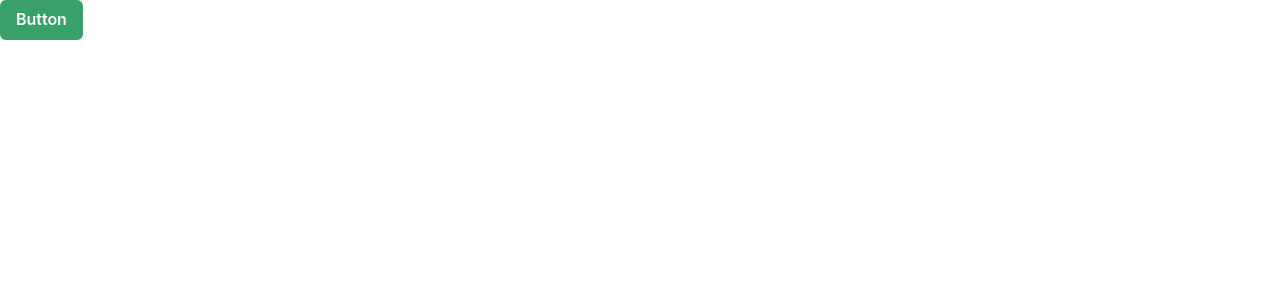
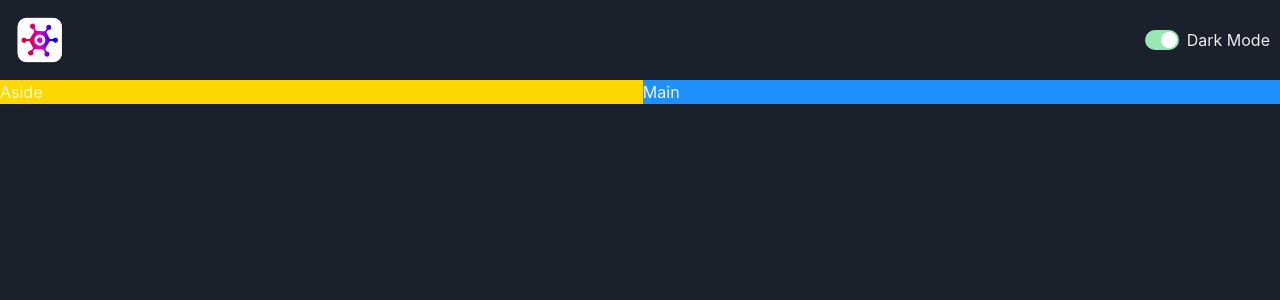
Before and after one commit to KingsIke/Kings_Game-hub, a React (Vite) app: page / in a window 1280 px wide. Shown: the top 300 px of the page. Built offline with nearby package versions, Linux system fonts and the light colour scheme.

Commit message:
color toggle

```diff
--- a/src/App.tsx
+++ b/src/App.tsx
@@ -1,13 +1,26 @@
 import { useState } from 'react'
-import reactLogo from './assets/react.svg'
-import { Button, ButtonGroup } from '@chakra-ui/react'
-import './App.css'
+import { Button, ButtonGroup, Grid, GridItem, Show } from '@chakra-ui/react'
+import { NavBar } from './components/NavBar/NavBar'
 
 function App() {
   const [count, setCount] = useState(0)
 
   return (
-    <Button colorScheme='green'> Button </Button>
+    <Grid templateAreas={{
+      base: `"nav" "main"`,
+      lg: `"nav nav" "aside main"`
+    }}>
+      <GridItem area='nav'  >
+        <NavBar />
+      </GridItem>
+      <Show above='lg'>
+
+        <GridItem area='aside' bg='gold' >Aside</GridItem>
+      </Show>
+      <GridItem area='main' bg='dodgerblue' >Main</GridItem>
+
+
+    </Grid>
   )
 }
 
--- /dev/null
+++ b/src/components/ColorModeSwitch.tsx
@@ -0,0 +1,12 @@
+import { HStack, Switch, Text, useColorMode } from '@chakra-ui/react'
+import React from 'react'
+
+export const ColorModeSwitch = () => {
+    const { toggleColorMode, colorMode } = useColorMode()
+    return (
+        <HStack>
+            <Switch colorScheme='green' isChecked={colorMode === 'dark'} onChange={toggleColorMode} />
+            <Text> Dark Mode</Text>
+        </HStack>
+    )
+}
--- /dev/null
+++ b/src/components/NavBar/NavBar.tsx
@@ -0,0 +1,13 @@
+import { HStack, Image } from '@chakra-ui/react'
+import React from 'react'
+import logo from '../../assets/logo.webp'
+import { ColorModeSwitch } from '../ColorModeSwitch'
+
+export const NavBar = () => {
+    return (
+        <HStack justifyContent="space-between" padding='10px' >
+            <Image src={logo} boxSize='60px' />
+            <ColorModeSwitch />
+        </HStack>
+    )
+}
--- a/src/main.tsx
+++ b/src/main.tsx
@@ -1,12 +1,14 @@
 import React from 'react'
 import ReactDOM from 'react-dom/client'
-import { ChakraProvider } from '@chakra-ui/react'
+import { ChakraProvider, ColorModeScript } from '@chakra-ui/react'
 import App from './App'
+import theme from "./theme"
 import './index.css'
 
 ReactDOM.createRoot(document.getElementById('root') as HTMLElement).render(
   <React.StrictMode>
-    <ChakraProvider>
+    <ChakraProvider theme={theme}>
+      <ColorModeScript initialColorMode={theme.config.initialColorMode} />
 
       <App />
     </ChakraProvider>
--- /dev/null
+++ b/src/theme.ts
@@ -0,0 +1,10 @@
+import { extendTheme, ThemeConfig } from "@chakra-ui/react"
+
+const config: ThemeConfig = {
+    initialColorMode: 'dark'
+}
+
+const theme = extendTheme({ config })
+// #3448c5
+
+export default theme
```
Also changed, not shown: src/assets/logo.webp (added).
